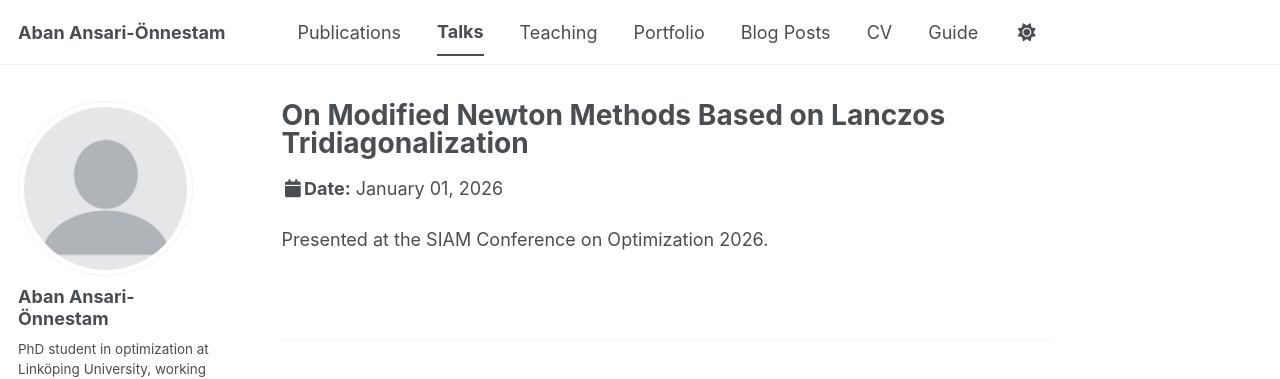
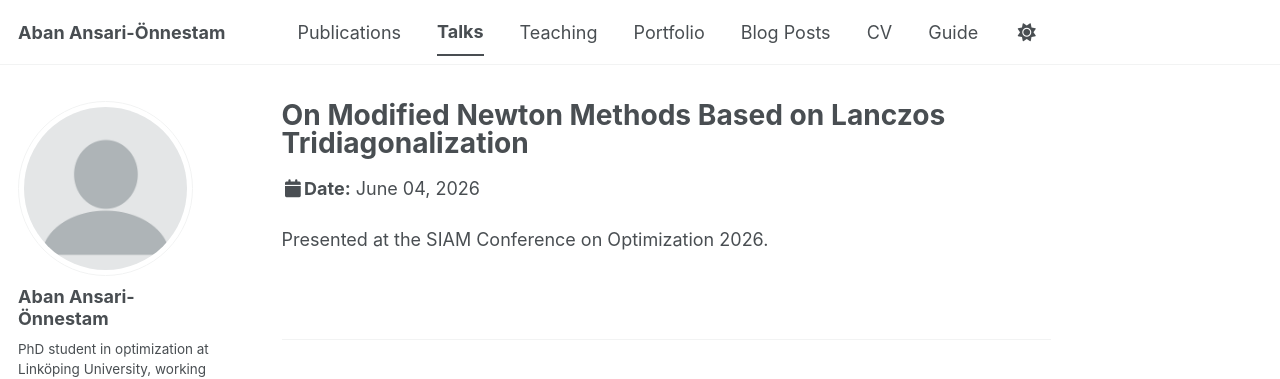
Before and after one commit to abiansari/abiansari.github.io, a Jekyll site: the page built from _talks/2026-06-04-siam.md, in a window 1280 px wide. Shown: the top 379 px of the page. Built offline with Jekyll 4.4.1, drawn with Linux system fonts in a browser that asks for light colours; a script bundle is joined from its source files by our own code; a style sheet for code colours, icons or effects is not loaded.

Commit message:
Update and rename 2026-siam.md to 2026-06-04-siam.md

```diff
--- a/_talks/2026-siam.md
+++ b/_talks/2026-06-04-siam.md
@@ -4,7 +4,7 @@ collection: talks
 type: "Conference presentation"
 permalink: /talks/2026-siam
 venue: "SIAM Conference on Optimization 2026"
-date: 2026-01-01
+date: 2026-06-04
 location: "Edinburgh, Scotland"
 ---
 Presented at the SIAM Conference on Optimization 2026.
```
